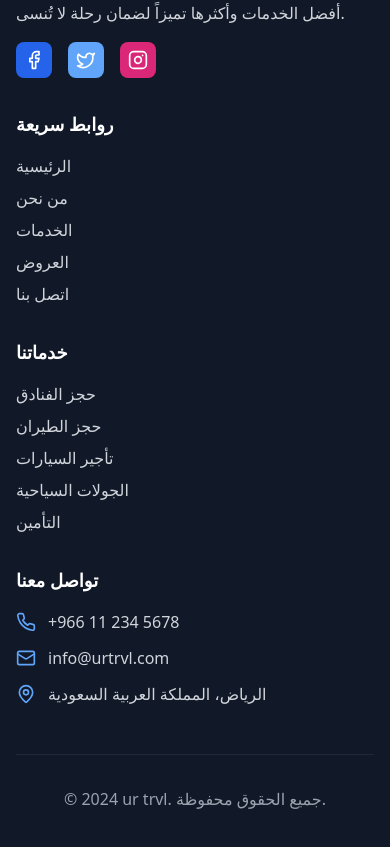
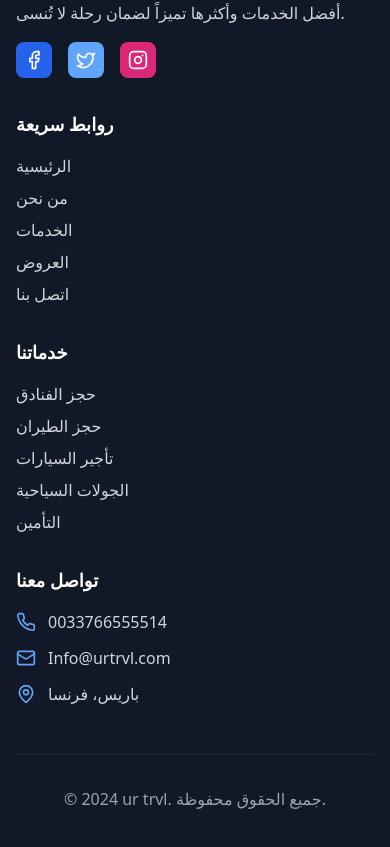
Before and after one commit to Axisx-group/safeer-journeys-explore-world, a React (Vite) app: page / in a window 390 px wide. Shown: the part 6914-7761 px from the top of the page. Built offline with nearby package versions, Linux system fonts and the light colour scheme.

Commit message:
Add contact information
Add address, phone number, and email to the website.

```diff
--- a/src/components/Footer.tsx
+++ b/src/components/Footer.tsx
@@ -80,16 +80,16 @@ const Footer = () => {
             <div className="space-y-3">
               <div className={`flex items-center gap-3 ${language === 'ar' ? 'space-x-reverse' : ''}`}>
                 <Phone className="h-5 w-5 text-blue-400" />
-                <span className="text-gray-300">+966 11 234 5678</span>
+                <span className="text-gray-300">0033766555514</span>
               </div>
               <div className={`flex items-center gap-3 ${language === 'ar' ? 'space-x-reverse' : ''}`}>
                 <Mail className="h-5 w-5 text-blue-400" />
-                <span className="text-gray-300">info@urtrvl.com</span>
+                <span className="text-gray-300">Info@urtrvl.com</span>
               </div>
               <div className={`flex items-center gap-3 ${language === 'ar' ? 'space-x-reverse' : ''}`}>
                 <MapPin className="h-5 w-5 text-blue-400" />
                 <span className="text-gray-300">
-                  {language === 'ar' ? 'الرياض، المملكة العربية السعودية' : 'Riyadh, Saudi Arabia'}
+                  {language === 'ar' ? 'باريس، فرنسا' : 'Paris, France'}
                 </span>
               </div>
             </div>
```
